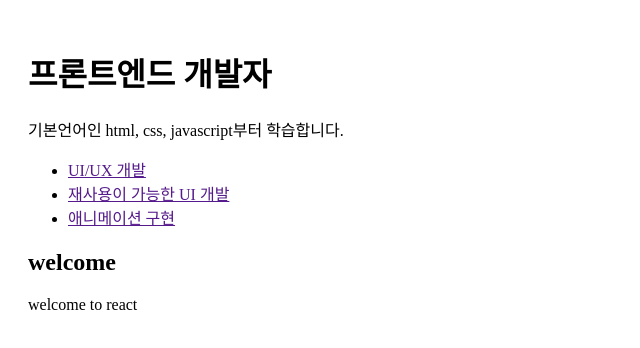
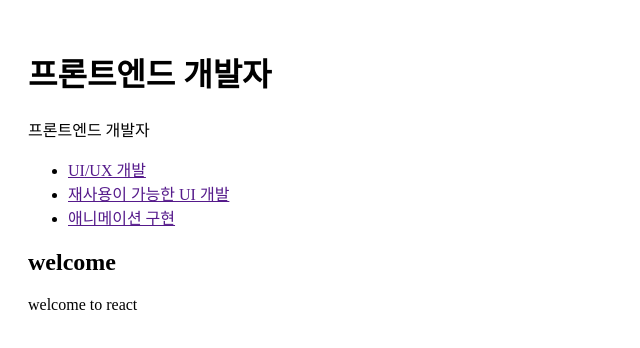
Before and after one commit to rkskek8484-cell/estfe13_react-basic, a React (Vite) app: page / in a window 1280 px wide. Shown: the top 348 px of the page, without its empty margins (0-640 px from the left). Built offline with nearby package versions, Linux system fonts and the light colour scheme.

Commit message:
feat: header 이벤트

```diff
--- a/src/App.jsx
+++ b/src/App.jsx
@@ -5,6 +5,8 @@ import MyArticle from './components/MyArticle';
 import { useState } from 'react';
 
 function App() {
+  console.log('App render');
+  const [id, setId] = useState(1);
   const [mode, setMode] = useState('welcome');
   const [subject, setSubject] = useState({
     title: '프론트엔드 개발자',
@@ -23,10 +25,21 @@ function App() {
   if (mode === 'welcome') {
     _title = welcome.title;
     _desc = welcome.desc;
+  } else if (mode === 'read') {
+    const selected = content.find((c) => c.id === id);
+
+    if (selected) {
+      _title = selected.title;
+      _desc = selected.desc;
+    }
   }
   return (
     <>
-      <Myheader title={subject.title} desc={subject.desc} />
+      {/* <Myheader title={subject.title} desc={subject.desc} /> */}
+      <header>
+        <h1 className='logo'>{subject.title}</h1>
+        <p>{subject.title}</p>
+      </header>
       <Nav data={content} />
       <MyArticle title={_title} desc={_desc} />
     </>
--- a/src/components/MyArticle.jsx
+++ b/src/components/MyArticle.jsx
@@ -1,5 +1,6 @@
 // MyArticle 컴포넌트
 function MyArticle({ title, desc }) {
+  console.log('MyArticle render');
   return (
     <section>
       <article>
--- a/src/components/Myheader.jsx
+++ b/src/components/Myheader.jsx
@@ -1,5 +1,6 @@
 // Myheader 컴포넌트
 function Myheader({ title, desc }) {
+  console.log('Myheader render');
   return (
     <header>
       <h1 className='logo'>{title}</h1>
--- a/src/components/Nav.jsx
+++ b/src/components/Nav.jsx
@@ -1,6 +1,6 @@
 // Nav 컴포넌트
 function Nav({ data }) {
-  // list에 출력할 코드 생성
+  console.log('Nav render');
   const lists = data.map((d) => (
     <li key={d.id}>
       <a href=''>{d.title}</a>
```
